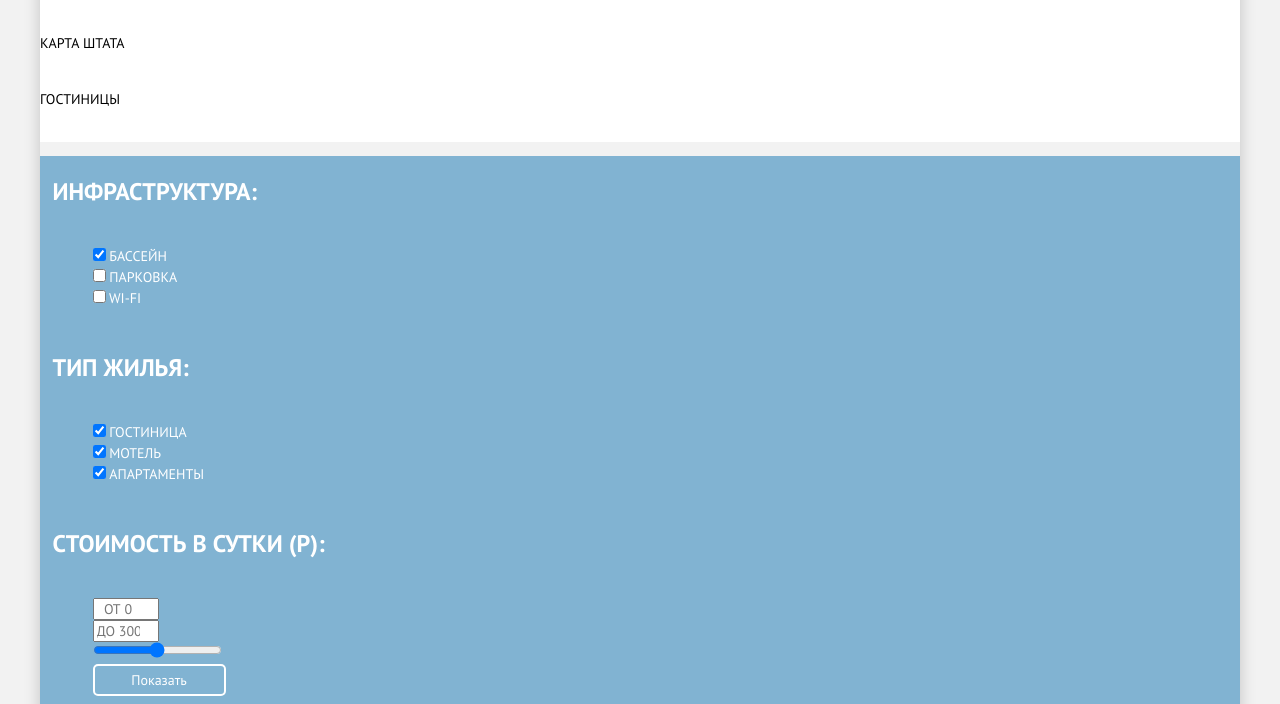
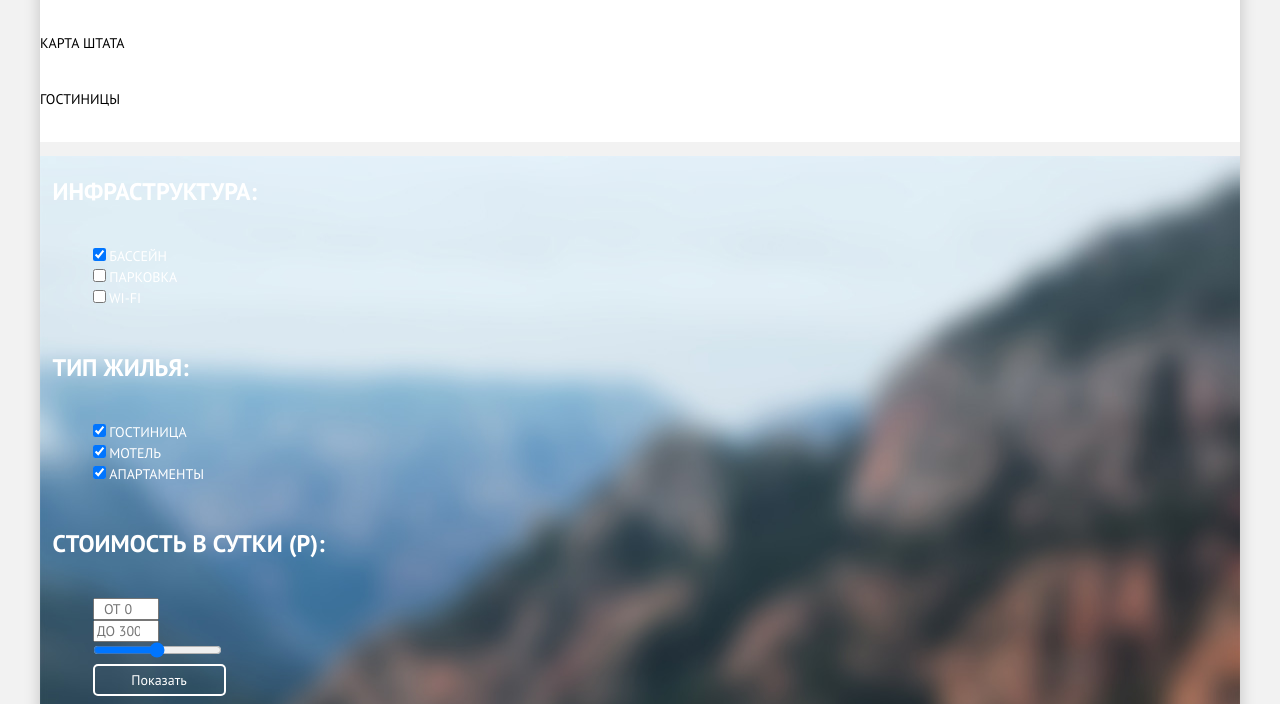
Before and after one commit to Michael96777/1215049-sedona-27, a plain HTML site: page inner.html in a window 1280 px wide. Shown: the part 96-800 px from the top of the page. Drawn offline with nearby package versions, Linux system fonts and the light colour scheme; files whose address does not match are found by name; a web font is replaced by a local one.

Commit message:
2-5 Главы

```diff
--- a/css/style.css
+++ b/css/style.css
@@ -476,7 +476,7 @@ footer {
 
 
 .filter {
-  background: url(/img/filter-background.jp),
+  background: url(/img/filter-background.jpg),
     #81b3d2;
   width: 100%;
   color: #ffffff;
```
